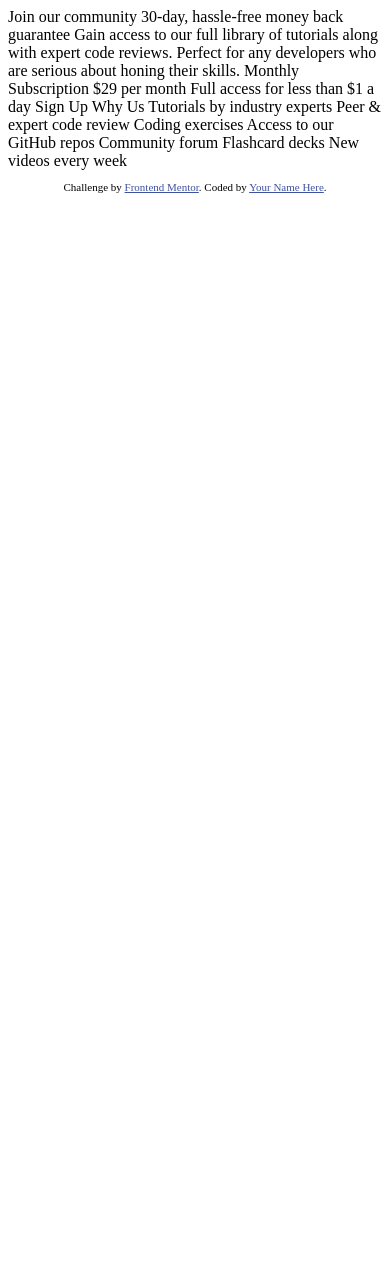
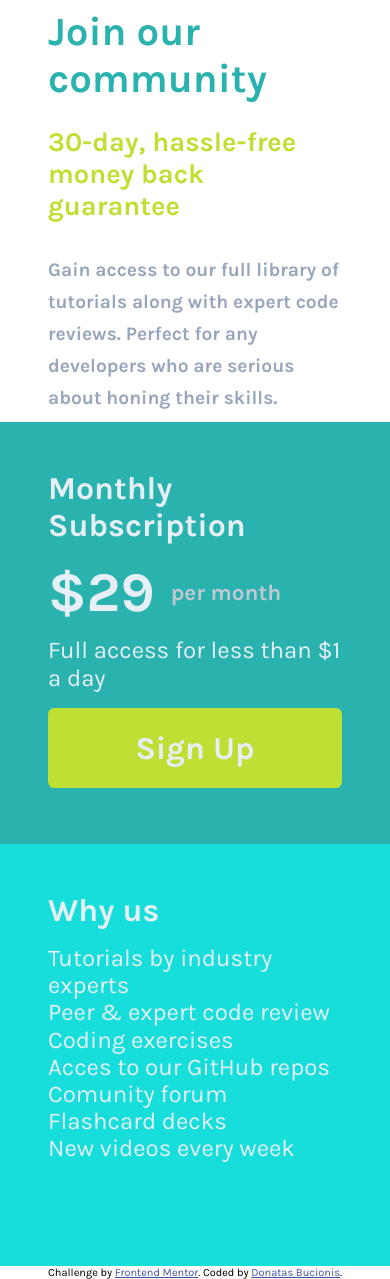
Before and after one commit to Donatas-prog/single-price-grid-component-master, a plain HTML site: page single-price-grid-component-master/index.html in a window 390 px wide. Before the commit the page ends 844 px from the top, so only its background shows below. Drawn offline with Linux system fonts and the light colour scheme.

Commit message:
My first commit

```diff
--- a/single-price-grid-component-master/index.html
+++ b/single-price-grid-component-master/index.html
@@ -9,41 +9,66 @@
   <title>Frontend Mentor | Single Price Grid Component</title>
 
   <!-- Feel free to remove these styles or customise in your own stylesheet 👍 -->
+  <link rel="preconnect" href="https://fonts.googleapis.com">
+<link rel="preconnect" href="https://fonts.gstatic.com" crossorigin>
+<link href="https://fonts.googleapis.com/css2?family=Josefin+Sans:ital,wght@0,400;0,600;1,300&family=Karla:wght@400;700&display=swap" rel="stylesheet">
   <style>
     .attribution { font-size: 11px; text-align: center; }
     .attribution a { color: hsl(228, 45%, 44%); }
   </style>
+  <link rel="stylesheet" href="main.css/style.css">
 </head>
 <body>
-  Join our community
+  <div class="container">
+    <div class="top">
+      <h1 class="title">Join our community</h1>
+      <h3 class="money-back">30-day, hassle-free money back guarantee</h3>
 
-  30-day, hassle-free money back guarantee
+      <p class="para">Gain access to our full library of tutorials along with expert code reviews.
+        Perfect for any developers who are serious about honing their skills.</p>
 
-  Gain access to our full library of tutorials along with expert code reviews.
-  Perfect for any developers who are serious about honing their skills.
 
-  Monthly Subscription
+      </div>
+    <div class="bottom">
+      <div class="left">
+        <h2>Monthly Subscription</h2>
+        <div class="money">
+       <h1 class="dollars">$29</h1> <h3>per month</h3>
+      </div>
 
-  &dollar;29 per month
 
-  Full access for less than &dollar;1 a day
+       <p class="left-para"> Full access for less than &dollar;1 a day </p>
+        <form>
+          <input type="text" id="button" name="button" value="Sign Up">
+        </form>
 
-  Sign Up
 
-  Why Us
+      </div>
+      <div class="right">
+        <h1 class="right-h1">Why us</h1>
+        <ul>
+          <li>Tutorials by industry experts</li>
+          <li>Peer &amp; expert code review</li>
+          <li>Coding exercises</li>
+          <li>Acces to our GitHub repos</li>
+          <li>Comunity forum</li>
+          <li>Flashcard decks</li>
+          <li>New videos every week</li>
+        </ul>
 
-  Tutorials by industry experts
-  Peer &amp; expert code review
-  Coding exercises
-  Access to our GitHub repos
-  Community forum
-  Flashcard decks
-  New videos every week
+      </div>
+    </div>
+  </div>
+
+
+
+
+
 
   <footer>
     <p class="attribution">
       Challenge by <a href="https://www.frontendmentor.io?ref=challenge" target="_blank">Frontend Mentor</a>.
-      Coded by <a href="#">Your Name Here</a>.
+      Coded by <a href="#">Donatas Bucionis</a>.
     </p>
   </footer>
 </body>
--- /dev/null
+++ b/single-price-grid-component-master/main.css/style.css
@@ -0,0 +1,191 @@
+* {
+    padding: 0;
+    margin: 0;
+    box-sizing: border-box;
+}
+/* .container {
+    width: 1440px;
+    height: 100vh;
+} */
+body {
+    font-family: 'Karla', sans-serif;
+
+}
+
+.top {
+    width: 100%;
+    height: 50vh;
+    padding: .5rem 3rem .5rem 3rem;
+    background-color: white;
+
+
+}
+.bottom {
+    display: flex;
+    flex-direction: row;
+
+}
+.left  {
+    width: 50%;
+    height: 50vh;
+    background-color: hsl(179, 62%, 43%);
+    padding: 3rem;
+}
+
+.right {
+    width: 50%;
+    height: 50vh;
+  background-color: hsl(179, 81%, 48%);
+  padding: 3rem;
+}
+
+
+ input {
+
+     height: 5rem;
+     border-radius: .4rem;
+     border: none;
+     width: 85%;
+
+ }
+#button {
+    background-color:  hsl(71, 73%, 54%);
+}
+.money {
+    display: flex;
+
+    flex-direction: row;
+    align-items: center;
+    font-size: 2.5vw;
+}
+.title {
+    padding-bottom: 1.5rem;
+    color: hsl(179, 62%, 43%);
+    font-size: 5vw;
+
+}
+.money-back {
+    padding-bottom: 2rem;
+    color: hsl(71, 73%, 54%);
+    font-size: 4vw;
+}
+.para {
+    color: hsl(218, 22%, 67%);
+    font-weight: 700;
+    font-size: 2.5vw;
+
+
+}
+h2 {
+    color: hsl(204, 43%, 93%);
+    font-size: 3vw;
+    padding-bottom: 1rem;
+}
+.money {
+    padding-bottom: .7rem;
+}
+.dollars {
+    color:hsl(204, 43%, 93%);
+    padding-right: 1rem;
+
+}
+h3 {
+    color: hsl(216, 14%, 79%);
+    font-weight: 700;
+}
+
+.left-para {
+    color:hsl(204, 43%, 93%);
+    font-size: 2.5vw;
+    padding-bottom: 1rem;
+}
+
+
+.right-h1 {
+    color:hsl(204, 43%, 93%);
+    font-size: 3vw;
+    padding-bottom: 1rem;
+}
+.tutorial {
+    color: hsl(218, 22%, 67%);
+    font-size: 2.5vw;
+}
+input {
+    text-align: center;
+    font-size: 2vw;
+    color:hsl(204, 43%, 93%);
+    font-family: 'Karla', sans-serif;
+    font-weight:700;
+}
+li {
+    font-size: 2rem;
+    line-height: 2.1rem;
+    color:hsl(204, 43%, 93%);
+    list-style: none;
+}
+ul {
+    padding: 0;
+}
+@media  screen and (max-width: 580px) {
+
+      body {
+          float: none;
+      }
+
+
+    .top {
+        width: 100%;
+
+        }
+    .money-back {
+        font-size: 1.7rem;
+    }
+    .para {
+        font-size: 1.2rem;
+        line-height: 2rem;
+    }
+    .bottom {
+        display: flex;
+        flex-direction: column;
+        align-content: center;
+        justify-content: center;
+    }
+    .title {
+        font-size: 2.5rem;
+    }
+    .left {
+        /* float: none; */
+        width: 100%;
+    }
+    .right {
+        /* float: none; */
+        width: 100%;
+    }
+    input {
+        display: flex;
+        align-items: center;
+        justify-content: center;
+        width: 100%;
+        text-align: center;
+        font-size: 2rem;
+    }
+    .right-h1 {
+        font-size: 2rem;
+    }
+    li {
+        font-size: 1.5rem;
+        line-height: 1.7rem;
+    }
+    h2 {
+        font-size: 2rem;
+    }
+    .dollars {
+        font-size: 3.5rem;
+    }
+    h3 {
+        font-size: 1.4rem;
+    }
+    .left-para {
+        font-size: 1.5rem;
+    }
+}
```
